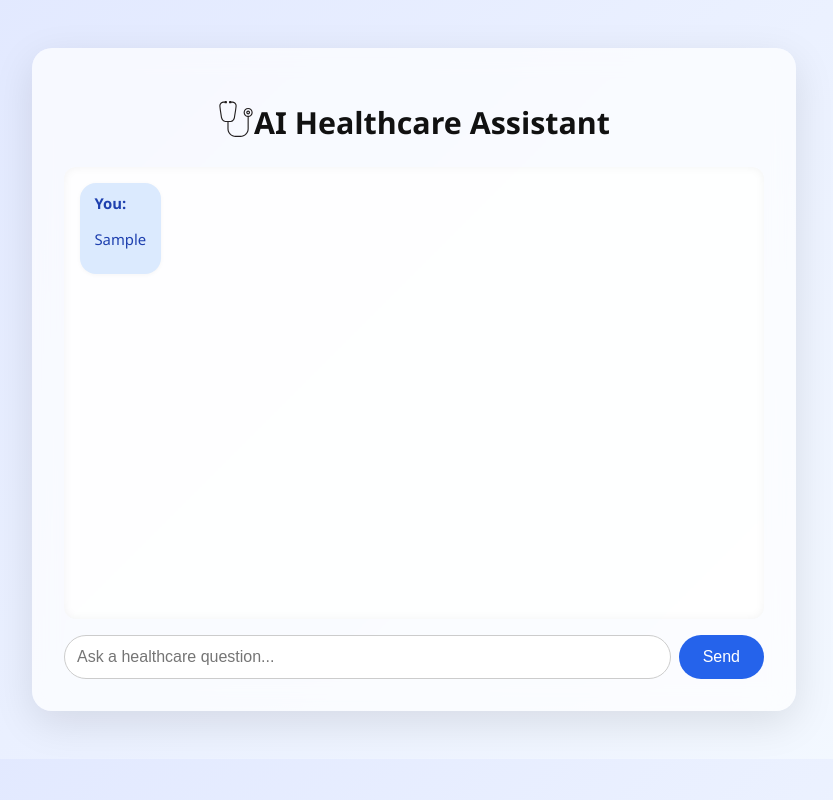
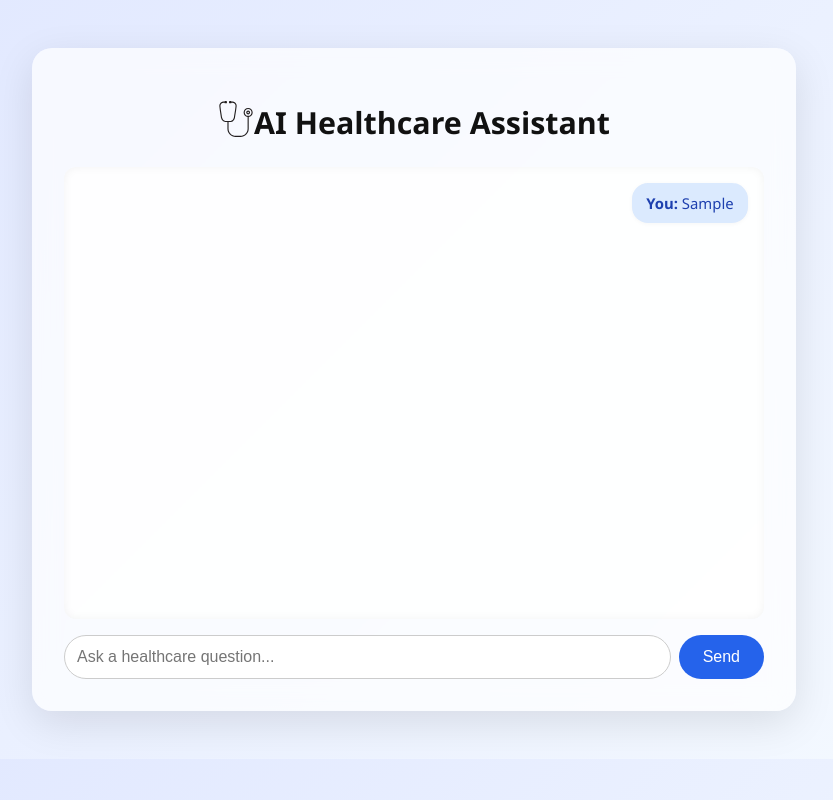
Before and after one commit to seedhantkalra/AI-Healthcare-Assistant, a React (Vite) app in the folder frontend/: page / in a window 1280 px wide. Both pictures are taken after typing "Sample" into the empty fields and a click on the button "Send". Shown: the whole page, without its empty margins (226-1059 px from the left). Built offline with nearby package versions, Linux system fonts and the light colour scheme; no server answers.

Commit message:
frontend fixes

```diff
--- a/frontend/src/App.css
+++ b/frontend/src/App.css
@@ -24,7 +24,8 @@ h1 {
 }
 
 .chat-box {
-  border: none;
+  display: flex;
+  flex-direction: column;
   background: rgba(255, 255, 255, 0.8);
   padding: 1rem;
   height: 420px;
--- a/frontend/src/ChatMessage.css
+++ b/frontend/src/ChatMessage.css
@@ -14,15 +14,13 @@
 .chat-message.user {
   background-color: #dbeafe;
   color: #1e40af;
-  margin-left: auto;
+  align-self: flex-end; /* 👈 right side */
   text-align: left;
-  align-self: flex-end;
 }
 
 .chat-message.assistant {
   background-color: #f3f4f6;
   color: #111827;
-  margin-right: auto;
+  align-self: flex-start; /* 👈 left side */
   text-align: left;
-  align-self: flex-start;
 }
--- a/frontend/src/ChatMessage.tsx
+++ b/frontend/src/ChatMessage.tsx
@@ -1,5 +1,4 @@
 import React from 'react';
-import ReactMarkdown from 'react-markdown';
 import './ChatMessage.css';
 
 type Props = {
@@ -8,10 +7,11 @@ type Props = {
 };
 
 function ChatMessage({ role, content }: Props) {
+  const isUser = role === 'user';
+
   return (
     <div className={`chat-message ${role}`}>
-      <strong>{role === 'user' ? 'You' : 'AI'}:</strong>
-      <ReactMarkdown>{content}</ReactMarkdown>
+      <span className="label"><strong>{isUser ? 'You' : 'AI'}:</strong></span> {content}
     </div>
   );
 }
```
